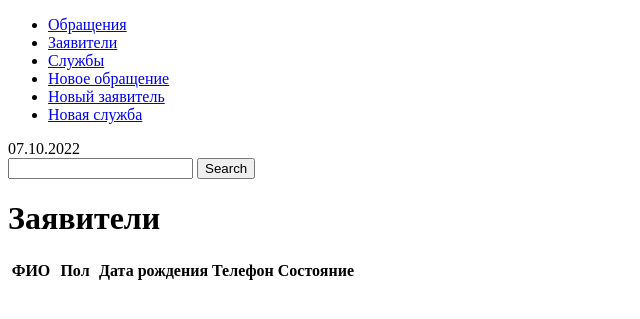
After one commit to dinarashafigullina8/trainy, a Django app: page /applicant/ in a window 1280 px wide. The commit adds this page. Shown: the top 319 px of the page, without its empty margins (0-640 px from the left). Run offline with Django 4.2, Linux system fonts and the light colour scheme; data that the repository does not hold is empty.

Commit message:
try to make search

```diff
--- a/core/forms.py
+++ b/core/forms.py
@@ -49,3 +49,7 @@ class AddEmergencyForm(forms.ModelForm):
         help_texts = {
             'code': 'Код должен состоять из 2 или 3 цифр'
         }
+
+
+class ApplicantSearch(forms.Form):
+    name = forms.CharField(label='ФИО', required=False)
--- a/core/requirements.txt
+++ b/core/requirements.txt
@@ -1 +1,2 @@
 django = 4.1.1
+django_filter = 22.1
--- a/core/templates/core/functional/application.html
+++ b/core/templates/core/functional/application.html
@@ -3,6 +3,7 @@
 
 {% block content %}
 {% include "core/functional/footer.html" %}
+{% include "core/functional/search_applicant.html" %}
 <h1> {{title}}</h1>
 <table>
     <tr>
--- /dev/null
+++ b/core/templates/core/functional/search_applicant.html
@@ -0,0 +1,4 @@
+<form>
+    <input type="text" name=name class="search" placeholder"Search here!">
+    <input type="submit" name="submit" class="submit" value="Search">
+  </form>
--- a/core/urls_functional.py
+++ b/core/urls_functional.py
@@ -4,7 +4,7 @@ from core.views.functional import *
 
 app_name = 'core'
 urlpatterns = [
-    path('', index),
+    path('', index, name='index'),
     path('incidents/', incidents, name='incidents'),
     path('telephone/<int:id>/', telephone, name='telephone'),
     path('incidents/<int:pk>/', redir,name='redir'),
@@ -18,5 +18,6 @@ urlpatterns = [
     path('appeal_list/', appeal_list, name='appeal_list'),
     path('add_appeal/', add_appeal, name='add_appeal'),
     path('add_applicant/', add_applicant, name='add_applicant'),
-    path('add_emergency/', add_emergency, name='add_emergency')
+    path('add_emergency/', add_emergency, name='add_emergency'),
+    path('search_applicant/', search_applicant, name='search_applicant')
 ]
--- a/core/views/class_based.py
+++ b/core/views/class_based.py
@@ -3,7 +3,7 @@ from multiprocessing import context
 from django.views.generic import View
 from django.shortcuts import get_object_or_404, render
 from django.http import HttpResponse, JsonResponse, HttpResponseRedirect
-from core.models import *
+from core.models import Appeal, Applicant, Emergency
 from django.forms.models import model_to_dict
 from django.db.models import *
 from django.views.generic.base import RedirectView
--- a/core/views/functional.py
+++ b/core/views/functional.py
@@ -6,7 +6,7 @@ from core.models import Appeal, Applicant, Emergency
 from django.forms.models import model_to_dict
 from django.db.models import *
 from core.forms import AddAppealForm, AddApplicantForm, AddEmergencyForm
-
+from core.filters import ApplicantFilter
 
 def incidents(request):
     incident = get_list_or_404(Appeal.objects)
@@ -108,7 +108,7 @@ def add_appeal(request):
         form = AddAppealForm(request.POST)
         if form.is_valid():
             form.save()
-            return redirect('http://127.0.0.1:8000/')
+            return redirect('core:index')
     else:
         form = AddAppealForm()
     context = {
@@ -123,7 +123,7 @@ def add_applicant(request):
         form = AddApplicantForm(request.POST, request.FILES)
         if form.is_valid():
             form.save()
-            return redirect('http://127.0.0.1:8000/')
+            return redirect('core:index')
     else:
         form = AddApplicantForm()
     context = {
@@ -138,7 +138,7 @@ def add_emergency(request):
         form = AddEmergencyForm(request.POST)
         if form.is_valid():
             form.save()
-            return redirect('http://127.0.0.1:8000/')
+            return redirect('core:index')
     else:
         form = AddEmergencyForm()
     context = {
@@ -146,3 +146,9 @@ def add_emergency(request):
         'title' : 'Новая служба'
     }
     return render(request, 'core/functional/add_emergency.html', context=context)
+
+
+
+def search_applicant(request):
+    f = ApplicantFilter(request.GET.name, queryset = Applicant.objects.all())
+    return HttpResponse('core/functional/applicant.html', {'filter': f})
--- a/web_project/settings.py
+++ b/web_project/settings.py
@@ -37,7 +37,8 @@ INSTALLED_APPS = [
     'django.contrib.sessions',
     'django.contrib.messages',
     'django.contrib.staticfiles',
-    'core.apps.CoreConfig'
+    'core.apps.CoreConfig',
+    'django_filters'
 ]
 
 MIDDLEWARE = [
--- a/web_project/urls.py
+++ b/web_project/urls.py
@@ -20,5 +20,5 @@ from core.views import *
 
 urlpatterns = [
     path('admin/', admin.site.urls),
-    path('', include('core.urls_class_based', namespace='start')),
+    path('', include('core.urls_functional', namespace='start')),
 ]
```
Also changed, not shown: core/filters.py (added, +14 -0 lines).
